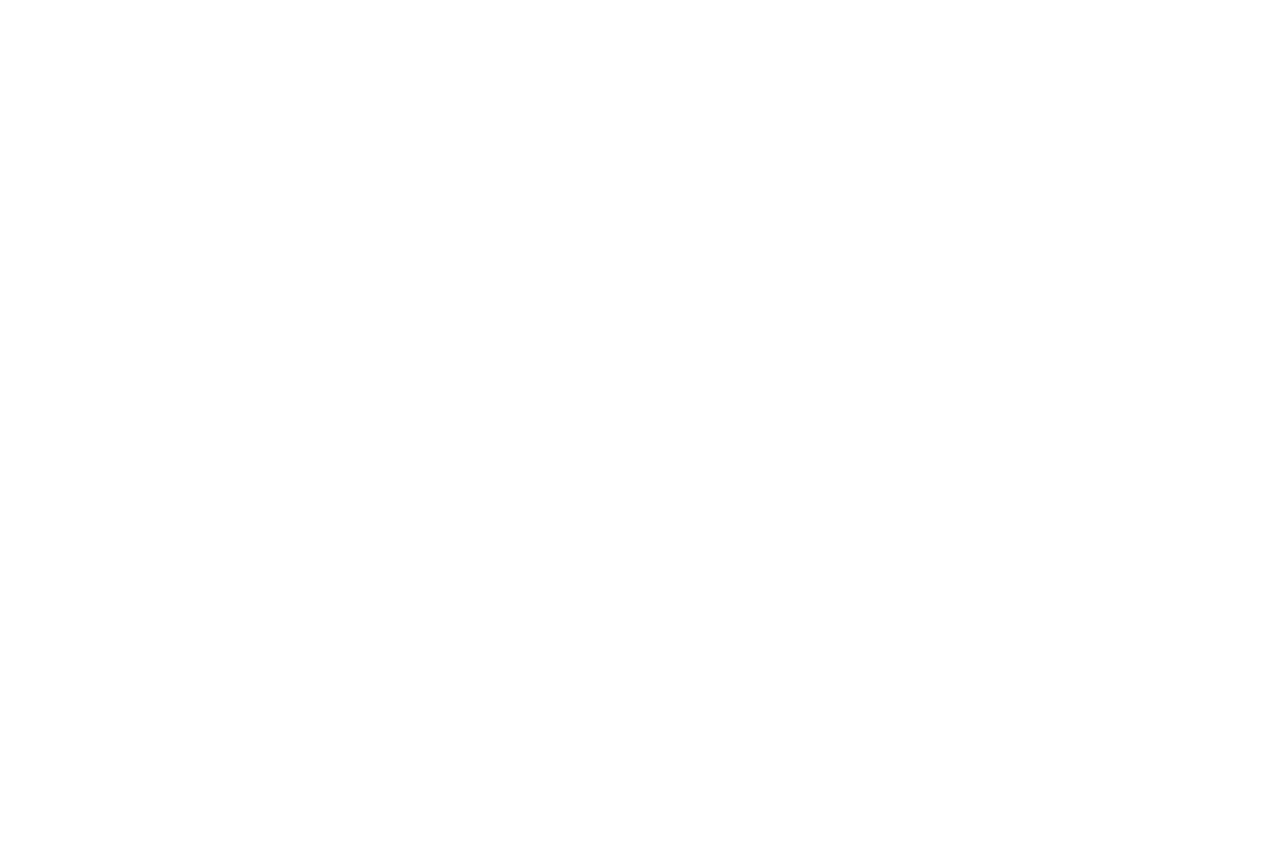
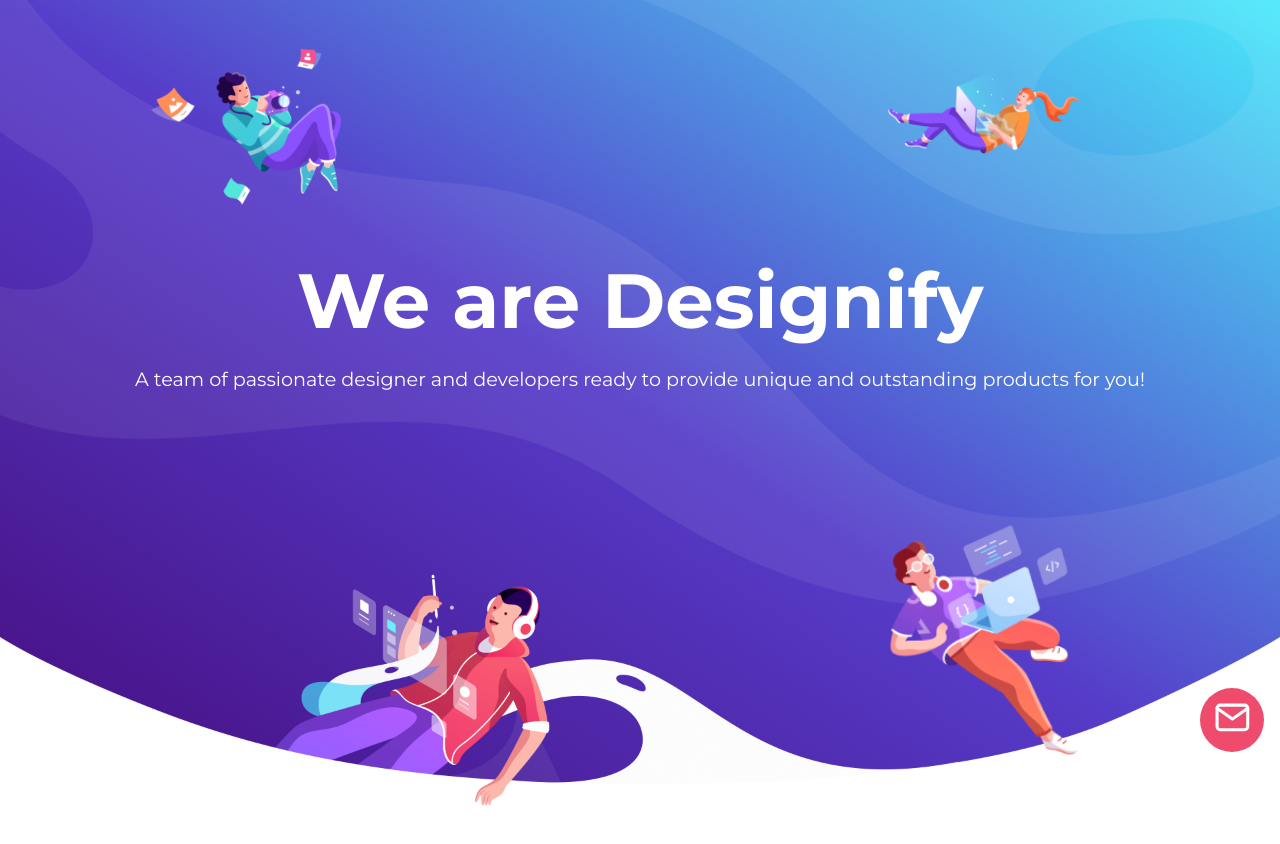
Before and after one commit to DrakeAlia/react-famer-design-website, a React (Create React App) app: page / in a window 1280 px wide. Shown: the top 844 px of the page. Before the commit the page ends 800 px from the top, so only its background shows below. Built offline with nearby package versions, Linux system fonts and the light colour scheme.

Commit message:
fixed issue with switch and component in App.js, V6 - replaces switch with routes and component with element

```diff
--- a/src/App.js
+++ b/src/App.js
@@ -8,7 +8,7 @@
     <Router>
       <GlobalStyle />
       <Routes>
-        <Route path="/" exact component={HomePage} />
+        <Route path="/" exact element={<HomePage />} />
       </Routes>
     </Router>
   );
--- a/src/components/Hero/Hero.js
+++ b/src/components/Hero/Hero.js
@@ -6,7 +6,7 @@
   HeroText,
   ButtonContainer,
   HeroButton,
-//   ImageCharacter,
+  ImageCharacter,
   HeroImage,
   HeroContent,
   ButtonWrapper,
@@ -15,7 +15,7 @@
 import { useInView } from "react-intersection-observer";
 
 const Hero = () => {
-  const variant = {
+  const variants = {
     hover: {
       y: 15,
       transition: {
@@ -37,9 +37,9 @@
     <HeroSection>
       <HeroImage className="pattern" src="./images/hero-pattern-bg-lg.png" />
       <HeroImage className="guy" src="./images/hero-guy-1.png" />
-      <HeroImage className="one" src="./images/image 1.png" />
-      <HeroImage className="two" src="./images/image 2.png" />
-      <HeroImage className="three" src="./images/image 3.png" />
+      <ImageCharacter className="one" src="./images/image 1.png" />
+      <ImageCharacter className="two" src="./images/image 2.png" />
+      <ImageCharacter className="three" src="./images/image 3.png" />
 
       <HeroContent>
         <Heading>We are Designify</Heading>
@@ -50,7 +50,7 @@
         <ButtonContainer>
           <ButtonWrapper>
             <HeroButton
-            //   onClick={toggleModal}
+              //   onClick={toggleModal}
               className={inView ? "" : "corner"}
             >
               {inView ? (
```
